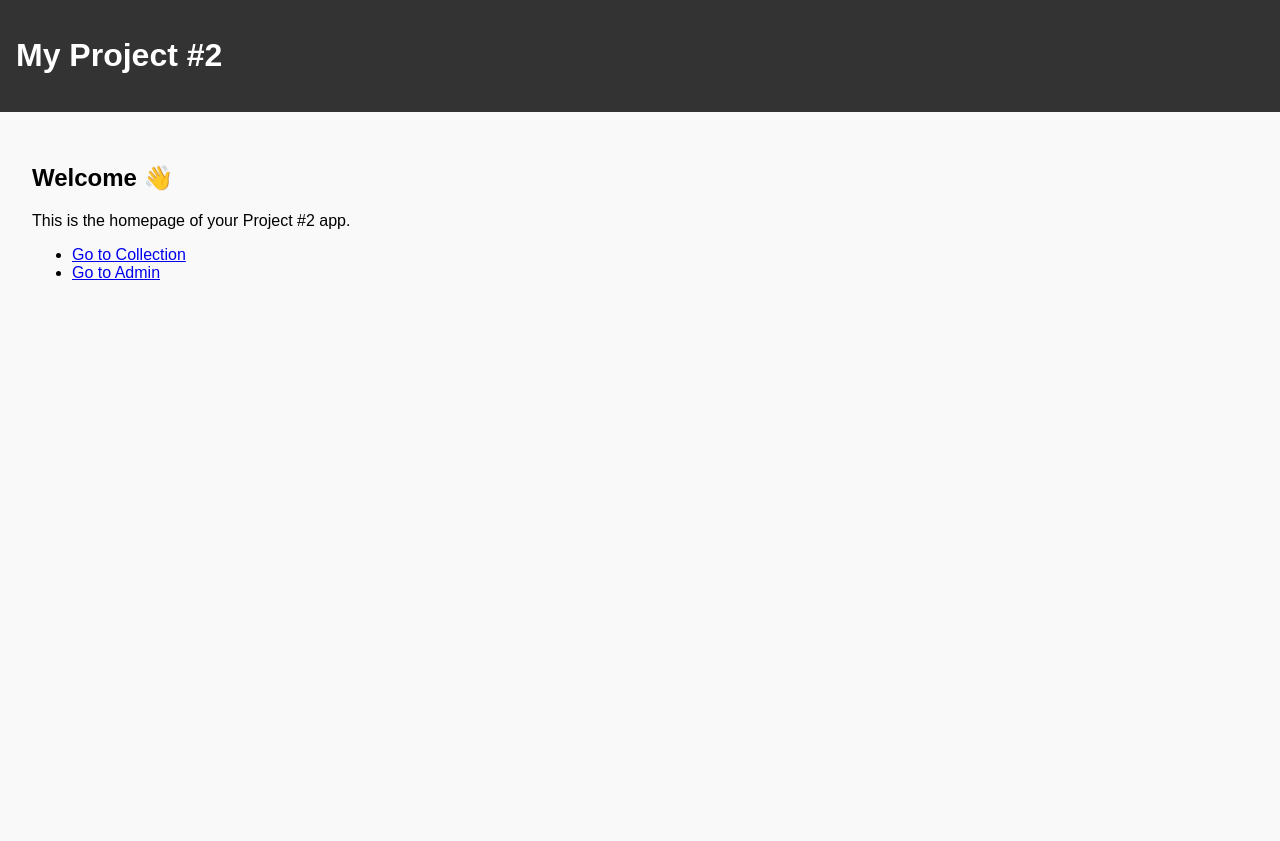
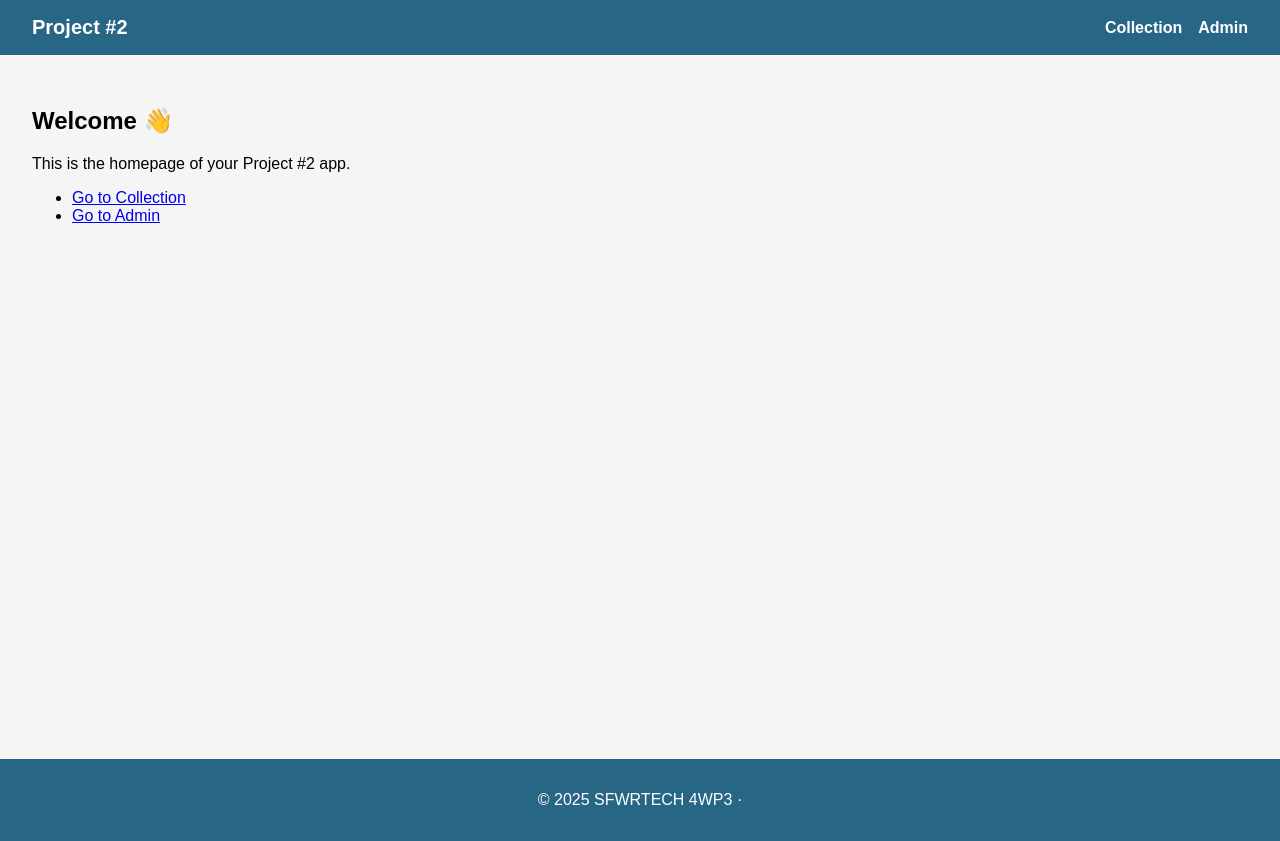
Before and after one commit to hisuvash/webproject2, a Next.js app: page / in a window 1280 px wide. Before the commit the page ends 800 px from the top, so only its background shows below. Built offline with nearby package versions, Linux system fonts and the light colour scheme.

Commit message:
Created a simple navbar and a footer

```diff
--- a/app/layout.js
+++ b/app/layout.js
@@ -1,4 +1,5 @@
-// app/layout.jsx
+import Link from 'next/link';
+import '@/styles/layout.css';
 
 export default function RootLayout({ children }) {
   return (
@@ -6,13 +7,22 @@ export default function RootLayout({ children }) {
       <head>
         <title>My Next.js App</title>
       </head>
-      <body style={{ margin: 0, fontFamily: 'Arial, sans-serif', background: '#f9f9f9' }}>
-        <header style={{ padding: '1rem', background: '#333', color: '#fff' }}>
-          <h1>My Project #2 </h1>
+      <body>
+        <header className="navbar">
+          <nav>
+            <h1 className="nav-title"> Project #2</h1>
+            <ul className="nav-links">
+              <li><Link href="/collection">Collection</Link></li>
+              <li><Link href="/admin">Admin</Link></li>
+            </ul>
+          </nav>
         </header>
-        <main style={{ padding: '2rem' }}>
-          {children}
-        </main>
+
+        <main className="main-content">{children}</main>
+
+        <footer className="footer">
+          <p>© 2025 SFWRTECH 4WP3 ·</p>
+        </footer>
       </body>
     </html>
   );
--- /dev/null
+++ b/styles/layout.css
@@ -0,0 +1,54 @@
+/* app/styles/layout.css */
+
+body {
+    margin: 0;
+    font-family: Arial, sans-serif;
+    background: #f5f5f5;
+  }
+
+  .navbar {
+    background-color: #286686;
+    padding: 1rem 2rem;
+    color: white;
+  }
+
+  .navbar nav {
+    display: flex;
+    justify-content: space-between;
+    align-items: center;
+  }
+
+  .nav-title {
+    margin: 0;
+    font-size: 1.25rem;
+  }
+
+  .nav-links {
+    list-style: none;
+    display: flex;
+    gap: 1rem;
+    margin: 0;
+    padding: 0;
+  }
+
+  .nav-links li a {
+    color: white;
+    text-decoration: none;
+    font-weight: bold;
+  }
+
+  .nav-links li a:hover {
+    text-decoration: underline;
+  }
+
+  .main-content {
+    padding: 2rem;
+    min-height: 80vh;
+  }
+
+  .footer {
+    background-color: #286686;
+    color: white;
+    padding: 1rem;
+    text-align: center;
+  }
```
